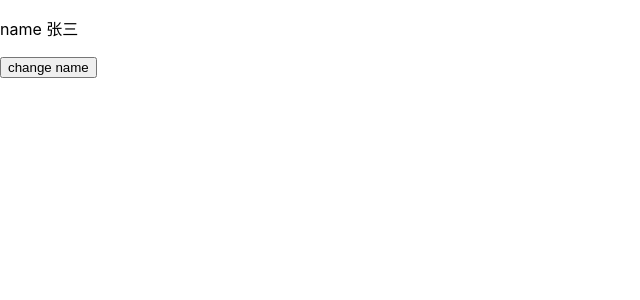
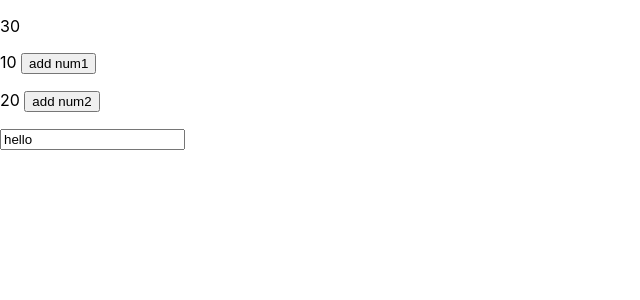
Before and after one commit to dmlvhh/react-ts-demo, a React (Create React App) app: page / in a window 1280 px wide. Shown: the top 300 px of the page, without its empty margins (0-640 px from the left). Built offline with nearby package versions, Linux system fonts and the light colour scheme.

Commit message:
feature:useMemo缓存数据

```diff
--- a/src/App.tsx
+++ b/src/App.tsx
@@ -3,7 +3,8 @@
 // import StateDemo2 from './StateDemo2'
 // import List2 from './List2'
 // import ImmerDemo from './ImmerDemo'
-import UseRefDemo from './useRefDemo'
+// import UseRefDemo from './useRefDemo'
+import UseMemoDemo from './UseMemoDemo'
 function App() {
   return (
     <>
@@ -12,7 +13,8 @@
       {/*<StateDemo2 />*/}
       {/*<List2 />*/}
       {/*<ImmerDemo />*/}
-      <UseRefDemo />
+      {/*<UseRefDemo />*/}
+      <UseMemoDemo />
     </>
   )
 }
--- /dev/null
+++ b/src/UseMemoDemo.tsx
@@ -0,0 +1,35 @@
+import React, { FC, useMemo, useState } from 'react'
+
+const Demo: FC = () => {
+  console.log('demo...')
+  const [num1, setNum1] = useState(10)
+  const [num2, setNum2] = useState(20)
+  const [text, setText] = useState('hello') //更新，导致组件rerender
+
+  const sum = useMemo(() => {
+    console.log('gen sum...') //缓存
+    return num1 + num2
+  }, [num1, num2])
+
+  return (
+    <>
+      <p>{sum}</p>
+      <p>
+        {num1} <button onClick={() => setNum1(num1 + 1)}>add num1</button>
+      </p>
+      <p>
+        {num2} <button onClick={() => setNum2(num2 + 1)}>add num2</button>
+      </p>
+      <div>
+        <input
+          onChange={e => {
+            setText(e.target.value)
+          }}
+          value={text}
+        />
+      </div>
+    </>
+  )
+}
+
+export default Demo
```
